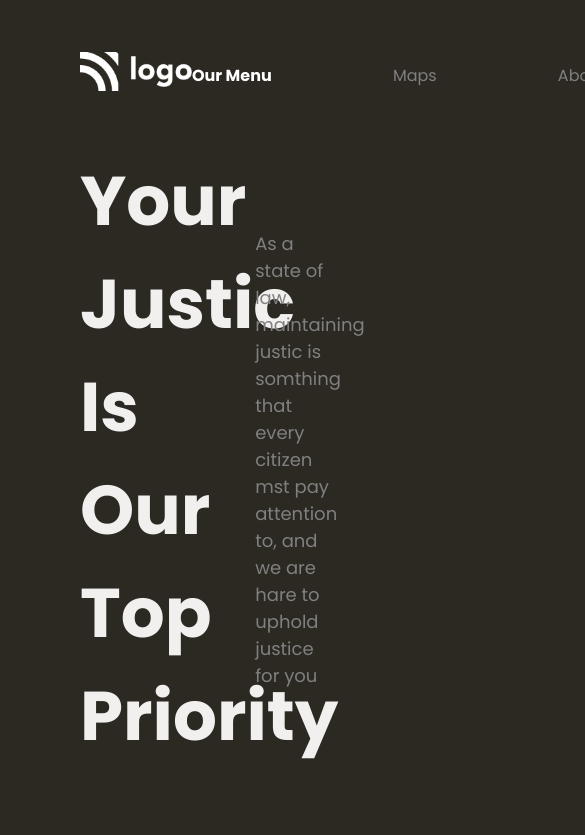
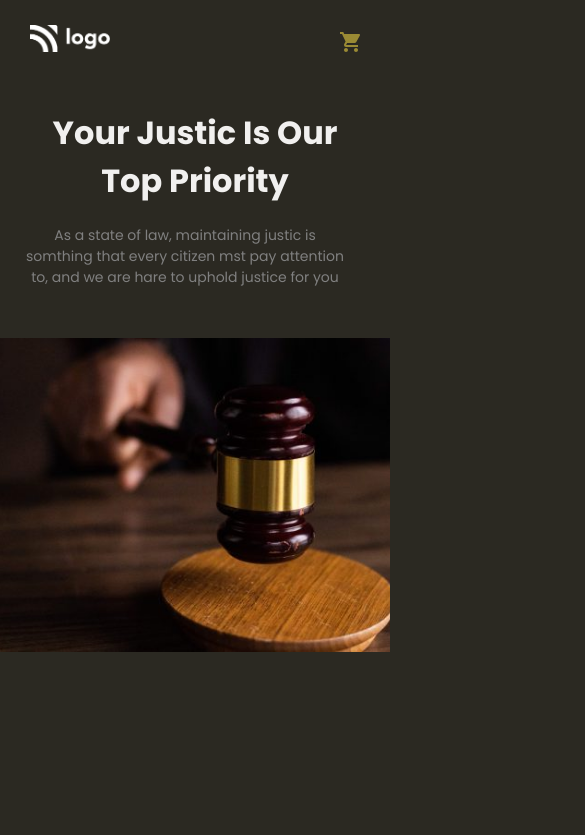
Before and after one commit to MangeshThakre/HTML-CSS-Project-3, a plain HTML site: page index.html in a window 390 px wide. Shown: the top 835 px of the page, 585 px wide, since content can reach past the window. Drawn offline with Linux system fonts and the light colour scheme; a web font is replaced by a local one.

Commit message:
mobile responsive

```diff
--- a/index.html
+++ b/index.html
@@ -39,6 +39,7 @@
             </ul>
           </div>
           <div class="button-group">
+            <img  class ="cart" src="./assets/cart.svg" alt="">
             <button class="button-small">Order</button>
           </div>
         </nav>
--- a/style.css
+++ b/style.css
@@ -5,8 +5,7 @@
   font-family: Poppins;
 }
 
-
-body{
+body {
   background-color: #2b2922;
   height: 100vh;
   overflow: hidden;
@@ -19,8 +18,8 @@ body{
   margin: 50px 80px 50px 80px;
 }
 
-.navbar >div >img{
-  width:  7rem;
+.navbar > div > img {
+  width: 7rem;
   cursor: pointer;
 }
 
@@ -45,13 +44,12 @@ align-items: center;
   color: rgb(128, 128, 128);
 }
 
-.list > li:hover{
+.list > li:hover {
   font-weight: bold;
   color: #ffffff;
-
 }
 
-.list :first-child{
+.list :first-child {
   font-weight: bold;
   color: #ffffff;
 }
@@ -67,40 +65,43 @@ align-items: center;
   transition: all 0.5s ease;
 }
 
-.button-small:hover{
+.button-group > img {
+  display: none;
+}
+
+.button-small:hover {
   background-color: #a08f36;
   border: none;
-color:#ffffff;
+  color: #ffffff;
 }
 
 /* hero */
 
-
-.text{
+.text {
   display: flex;
   align-items: center;
   margin: 50px 80px 70px 80px;
 }
 
-.hero >div >h1{
+.hero > div > h1 {
   width: 44%;
   font-size: 69px;
   color: #f1f0ef;
   margin: 0 auto;
 }
 
-.hero>div>p{
+.hero > div > p {
   width: 37%;
   margin: 0 94px 0 74px;
   color: rgb(128, 128, 128);
   font-size: 18px;
 }
 
-.bottom>div{
+.bottom > div {
   position: relative;
 }
 
-.bottom >div >img{
+.bottom > div > img {
   position: absolute;
   width: 100vw;
   top: 0;
@@ -108,3 +109,89 @@ width: 100%;
   height: 314px;
   object-fit: cover;
 }
+
+/* media quiry */
+
+@media (max-width: 800px) {
+  .navbar {
+    display: flex;
+    justify-content: space-between;
+    align-items: center;
+    margin: 50px 30px 50px 30px;
+  }
+  .navbar > div > .logo {
+    width: 6rem;
+  }
+
+  .list {
+    display: none;
+  }
+  .button-group > .cart {
+    width: 2rem;
+    display: block;
+  }
+  .button-group > button {
+    display: none;
+  }
+
+  .text {
+    display: flex;
+    align-items: center;
+    margin: 50px 30px 70px 30px;
+  }
+
+  .hero > div > h1 {
+    width: 44%;
+    font-size: 32px;
+    color: #f1f0ef;
+    margin: 0 auto;
+  }
+  .hero > div > p {
+    width: 37%;
+    margin: 0 94px 0 74px;
+    color: rgb(128, 128, 128);
+    font-size: 14px;
+  }
+}
+
+/* midia 400 */
+
+@media (max-width: 500px) {
+  .navbar {
+    display: flex;
+    justify-content: space-between;
+    align-items: center;
+    margin: 25px 30px 50px 30px;
+  }
+  .navbar > div > .logo {
+    width: 5rem;
+  }
+
+  .button-group > .cart {
+    width: 20px;
+    display: block;
+  }
+  .text {
+    display: flex;
+    align-items: center;
+    flex-direction: column;
+    justify-content: center;
+    margin: 50px 30px 50px 30px;
+  }
+
+  .hero > div > h1 {
+    width: 100%;
+    font-size: 32px;
+    color: #f1f0ef;
+    margin: 0 auto;
+    text-align: center;
+  }
+
+  .hero > div > p {
+    width: 100%;
+    margin: 20px 94px 0 74px;
+    color: rgb(128, 128, 128);
+    font-size: 14px;
+    text-align: center;
+  }
+}
```
Also changed, not shown: assets/cart.svg (added). Lines whose indentation alone changed are shown as unchanged.
